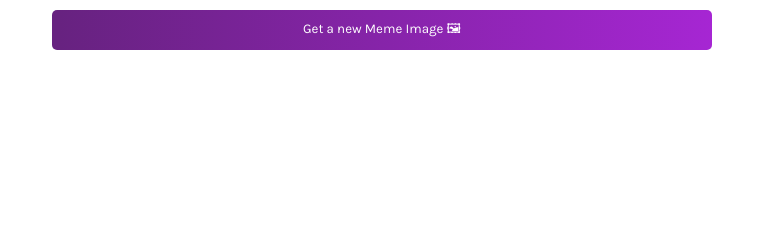
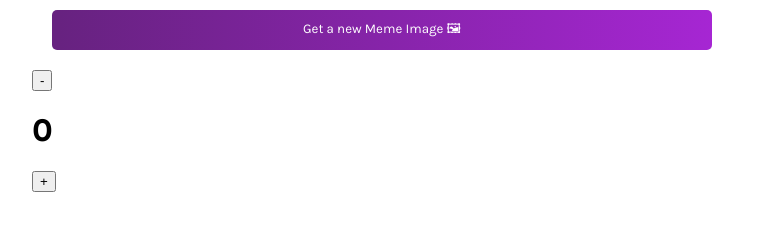
Before and after one commit to jamesaduke/meme-generator, a React (Create React App) app: page / in a window 1280 px wide. Shown: the part 176-406 px from the top of the page, without its empty margins (258-1021 px from the left). Built offline with nearby package versions, Linux system fonts and the light colour scheme; the HTML template or start-up script is replaced by a standard one.

Commit message:
add practice component to practice components

```diff
--- a/src/App.js
+++ b/src/App.js
@@ -1,12 +1,14 @@
 import './index.css';
 import Header from './components/Header';
 import Meme from './components/Meme';
+import { Practice } from './components/Practice';
 
 function App() {
   return (
     <div className="App">
       <Header />
       <Meme />
+      <Practice />
     </div>
   );
 }
--- /dev/null
+++ b/src/components/Practice.js
@@ -0,0 +1,29 @@
+import React from 'react'
+
+export const Practice = () => {
+    let[count, setCount] = React.useState(0);
+
+    const add = () => {
+        /**
+         * NOTE: If you ever need the old value of state to help you determine the new value of state,
+         * you should pass a callback function to your state setter function instead of using state direclty.
+         * This callback function will receive the old value of state as its parameter, which you can use to determine the new value of state.
+         * Please see the following example:
+         */
+        setCount(prevCount => prevCount + 1);
+    }
+
+    const subtract = () =>{
+        setCount(prevCount => prevCount - 1);
+    }
+
+  return (
+    <div>
+        <button className="counter--minus" onClick={subtract}>-</button>
+        <div className="counter--count">
+            <h1>{count}</h1>
+        </div>
+        <button className="counter--plus" onClick={add}>+</button>
+    </div>
+  )
+}
```
